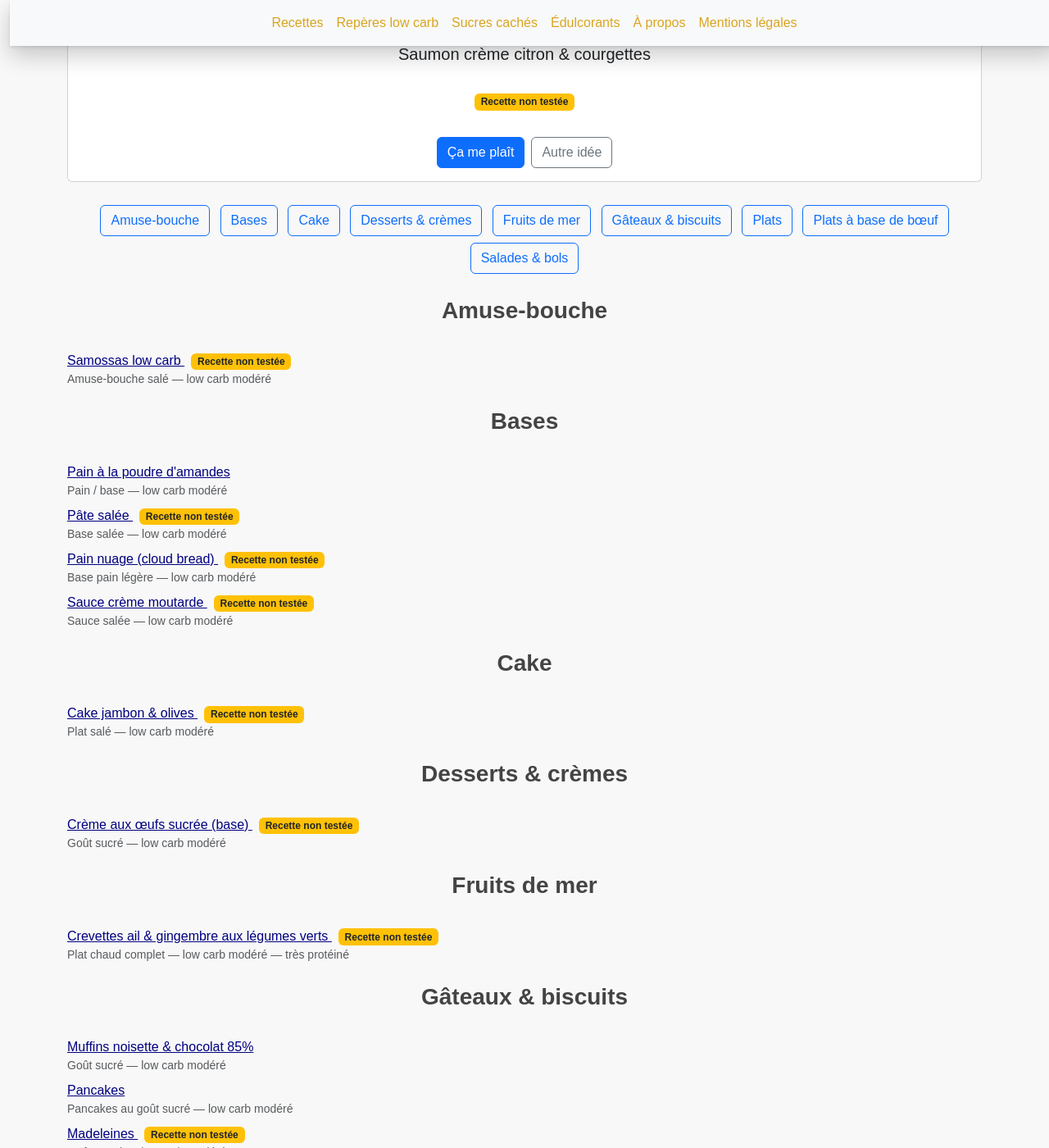
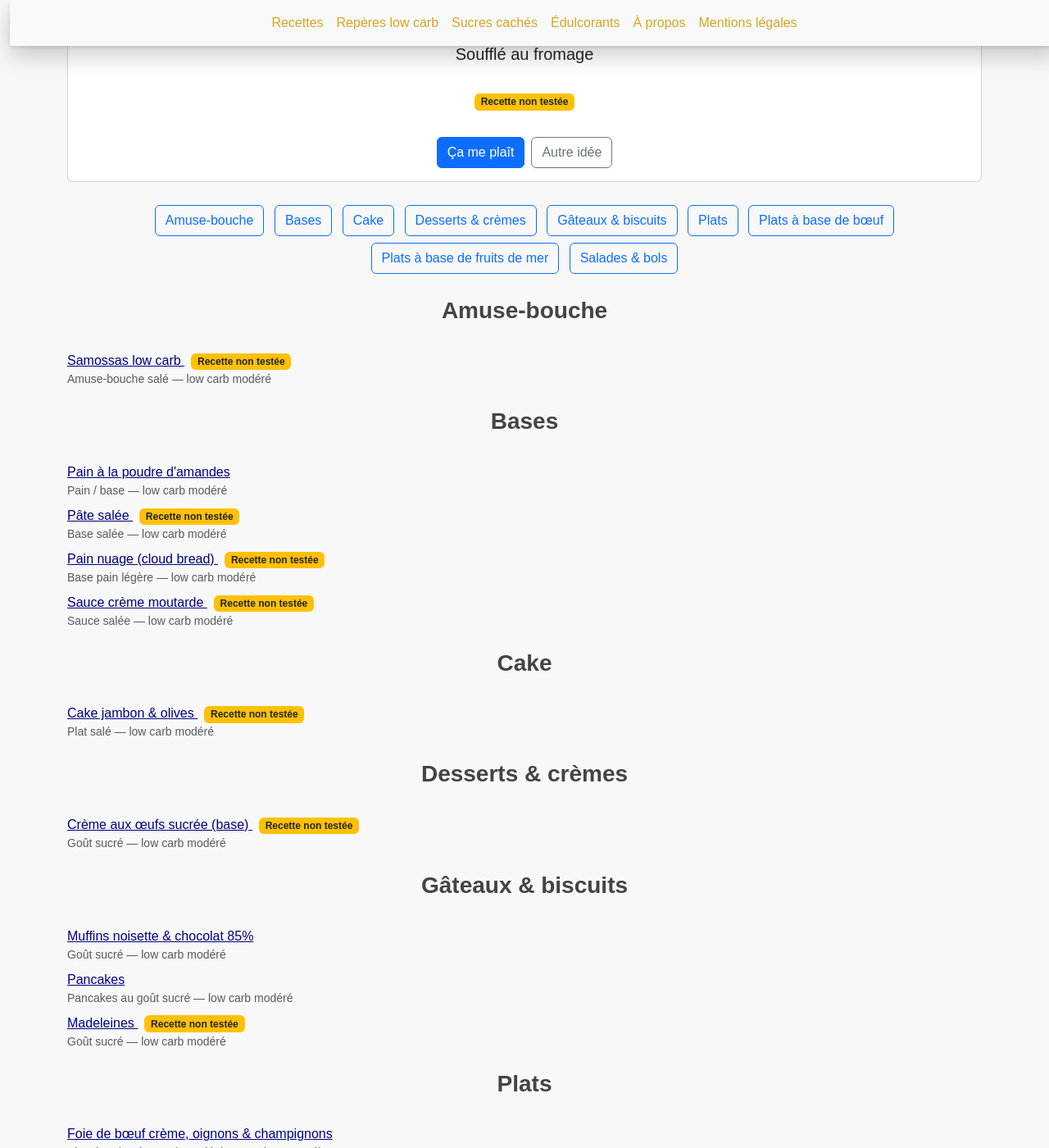
Before and after one commit to laurie-boissay/laurie-boissay.github.io, a Jekyll site: the page built from index.html, in a window 1280 px wide and 1400 px high, scrolled down 497 px. Shown: the whole window at 82% size. Built offline with Jekyll 4.4.1, drawn with Linux system fonts in a browser that asks for light colours; some of the changed text lies outside the part shown.

Commit message:
Update recipe group description for shrimp dish
recipe_group: "Plats à base de fruits de mer"

```diff
--- a/recettes/crevettes-ail-gingembre-legumes.html
+++ b/recettes/crevettes-ail-gingembre-legumes.html
@@ -4,7 +4,7 @@ title: "Crevettes ail & gingembre aux légumes verts"
 description: "Crevettes sautées à l’ail et au gingembre avec légumes verts. Plat low carb modéré, complet et rapide."
 recipe_title: "Crevettes ail & gingembre aux légumes verts"
 recipe_subtitle: "Plat chaud complet — low carb modéré — très protéiné"
-recipe_group: "Fruits de mer"
+recipe_group: "Plats à base de fruits de mer"
 recipe_sort: "crevettes-ail-gingembre-legumes"
 recipe_tested: false
 tags:
```
